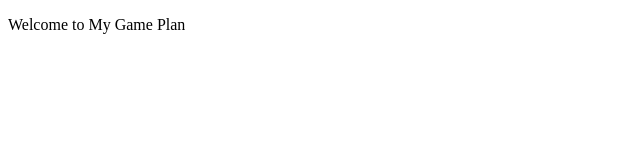
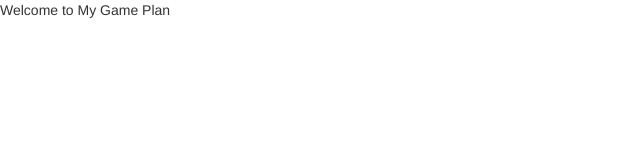
Before and after one commit to DanielleM565/game-plan, a plain HTML site: page index.html in a window 1280 px wide. Shown: the whole page, without its empty margins (0-640 px from the left). Drawn offline with nearby package versions, Linux system fonts and the light colour scheme.

Commit message:
added bootstrap, css directory and file, jqueryv3.0, bootstrap 3.3.7, font-awesome etc.

```diff
--- a/index.html
+++ b/index.html
@@ -2,6 +2,33 @@
 <html lang="en">
 	<head>
 		<meta charset="UTF-8">
+		<meta http-equiv="X-UA-Compatible" content="ie=edge">
+		<!--	custom css	-->
+		<link rel="stylesheet" href="css/style.css">
+
+
+		<!-- Latest compiled and minified CSS -->
+		<link rel="stylesheet" href="https://maxcdn.bootstrapcdn.com/bootstrap/3.3.7/css/bootstrap.min.css" integrity="sha384-BVYiiSIFeK1dGmJRAkycuHAHRg32OmUcww7on3RYdg4Va+PmSTsz/K68vbdEjh4u" crossorigin="anonymous">
+
+		<!-- Optional theme -->
+		<link rel="stylesheet" href="https://maxcdn.bootstrapcdn.com/bootstrap/3.3.7/css/bootstrap-theme.min.css" integrity="sha384-rHyoN1iRsVXV4nD0JutlnGaslCJuC7uwjduW9SVrLvRYooPp2bWYgmgJQIXwl/Sp" crossorigin="anonymous">
+
+		<!-- HTML5 shiv and Respond.js for IE8 support of HTML5 elements and media queries -->
+		<!-- WARNING: Respond.js doesn't work if you view the page via file:// -->
+		<!--[if lt IE 9]>
+		<script src="https://oss.maxcdn.com/html5shiv/3.7.2/html5shiv.min.js"></script>
+		<script src="https://oss.maxcdn.com/respond/1.4.2/respond.min.js"></script>
+		<!--[endif]-->
+
+		<!-- Font Awesome -->
+		<link type="text/css" href="https://maxcdn.bootstrapcdn.com/font-awesome/4.7.0/css/font-awesome.min.css" rel="stylesheet" />
+
+		<!-- jQuery v3.0 -->
+		<script src="https://cdnjs.cloudflare.com/ajax/libs/jquery/3.0.0/jquery.min.js" type="text/javascript"></script>
+
+		<!-- Latest compiled and minified JavaScript -->
+		<script src="https://maxcdn.bootstrapcdn.com/bootstrap/3.3.7/js/bootstrap.min.js" integrity="sha384-Tc5IQib027qvyjSMfHjOMaLkfuWVxZxUPnCJA7l2mCWNIpG9mGCD8wGNIcPD7Txa" crossorigin="anonymous"></script>
+
 		<title>My Game Plan</title>
 	</head>
 	<body>
```
Also changed, not shown: css/style.css (added).
